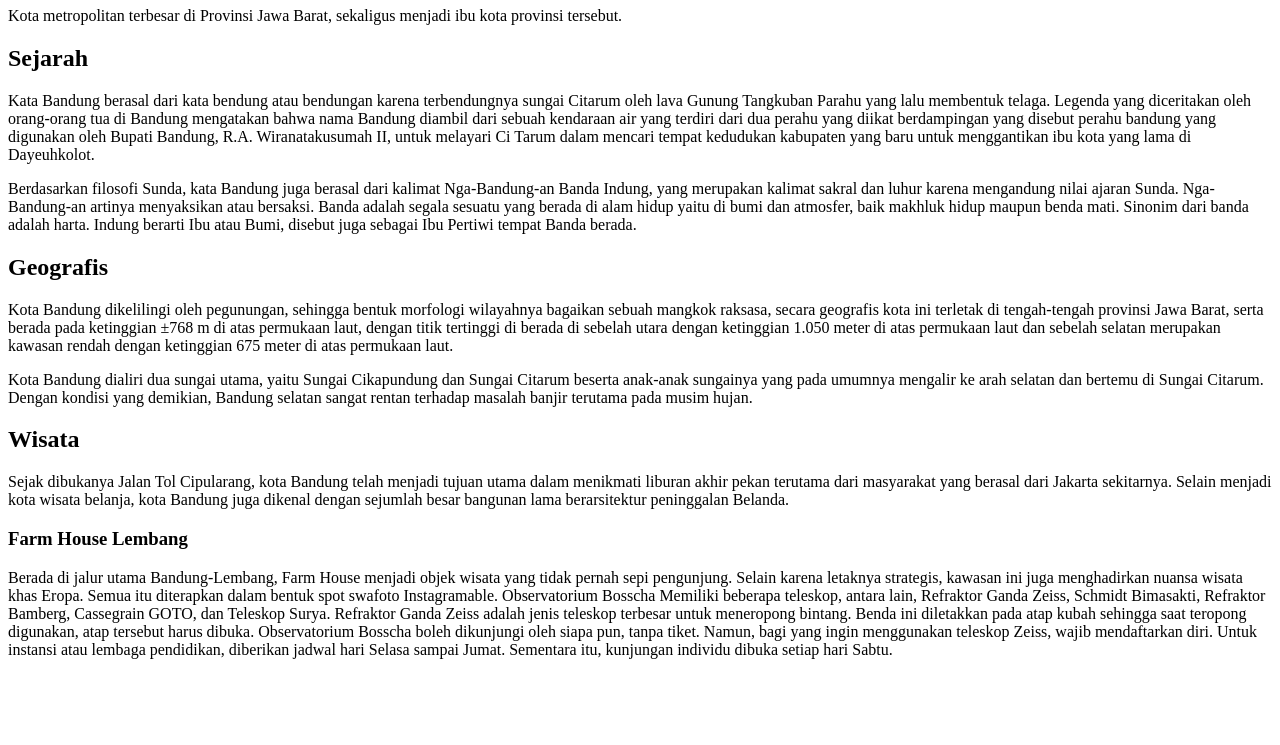
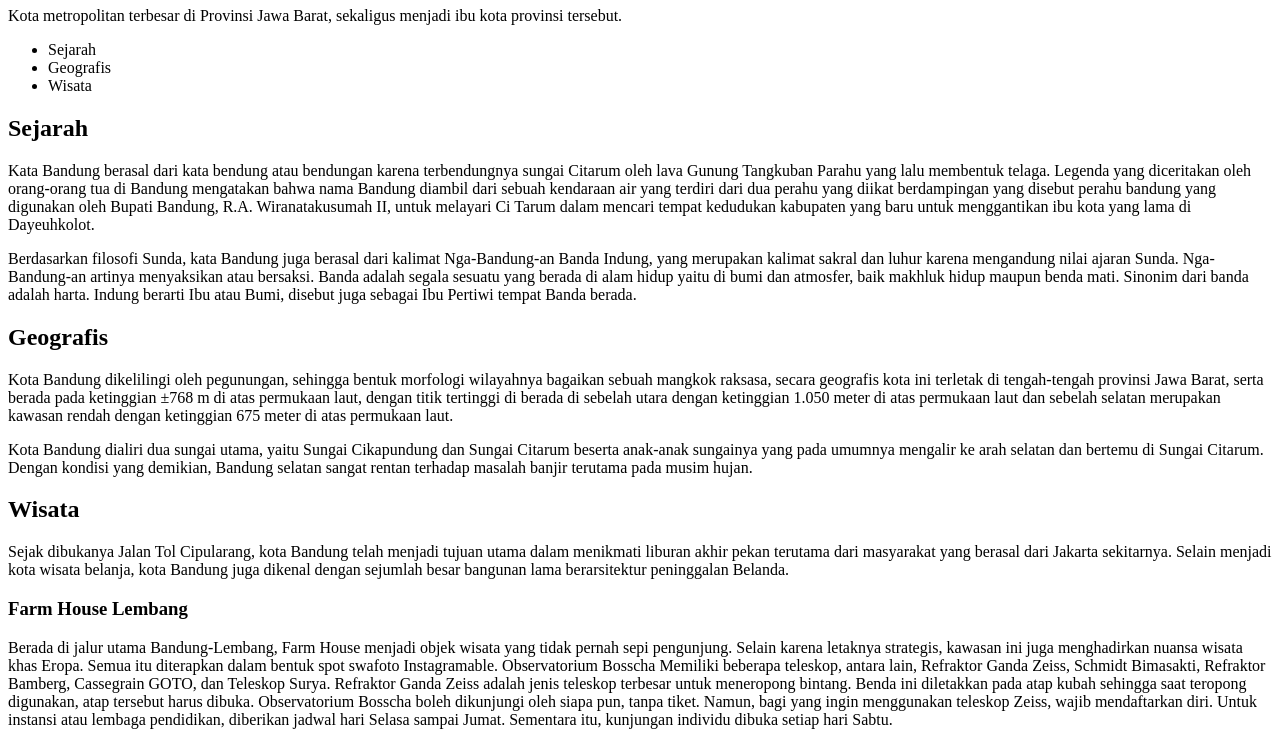
Before and after one commit to PuspitaKartika/pengenalan-html, a plain HTML site: page index.html in a window 1280 px wide. Shown: the part 73-818 px from the top of the page. Drawn offline with Linux system fonts and the light colour scheme.

Commit message:
fead : add example list

```diff
--- a/index.html
+++ b/index.html
@@ -7,6 +7,13 @@
   <body>
     <h1>Bandung</h1>
     <p>Kota metropolitan terbesar di Provinsi Jawa Barat, sekaligus menjadi ibu kota provinsi tersebut.</p>
+
+    <!-- add list -->
+    <ul>
+      <li>Sejarah</li>
+      <li>Geografis</li>
+      <li>Wisata</li>
+    </ul>
 
     <h2>Sejarah</h2>
     <p>Kata Bandung berasal dari kata bendung atau bendungan karena terbendungnya sungai Citarum oleh lava Gunung Tangkuban Parahu yang lalu membentuk telaga. Legenda yang diceritakan oleh orang-orang tua di Bandung mengatakan bahwa nama Bandung diambil dari sebuah kendaraan air yang terdiri dari dua perahu yang diikat berdampingan yang disebut perahu bandung yang digunakan oleh Bupati Bandung, R.A. Wiranatakusumah II, untuk melayari Ci Tarum dalam mencari tempat kedudukan kabupaten yang baru untuk menggantikan ibu kota yang lama di Dayeuhkolot.</p>
```
